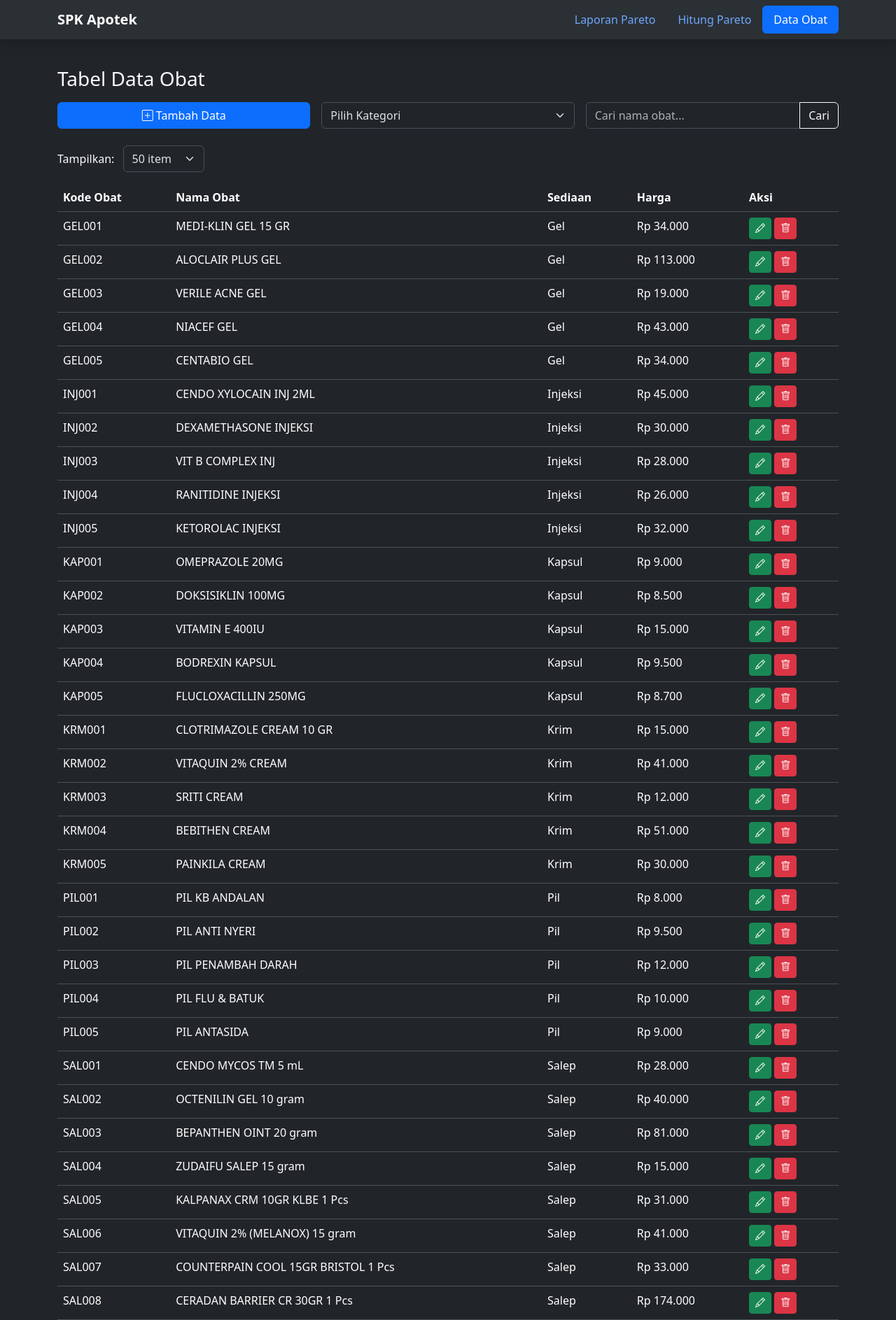
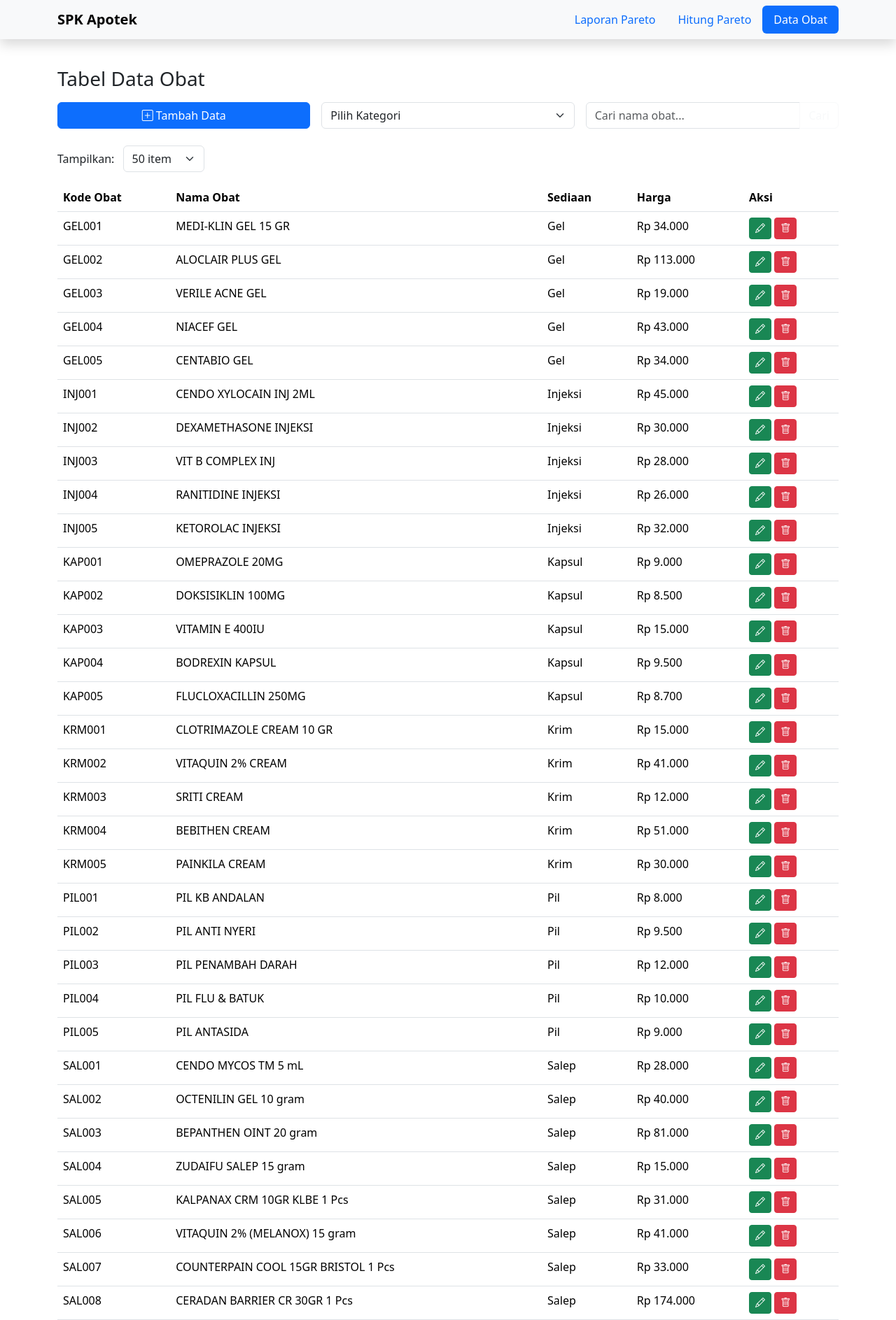
Before and after one commit to furqon1728/spk-apotek-pareto, a PHP site: page /tabel-obat.php in a window 1280 px wide. Shown: the top 1887 px of the page at 70% size. Run offline with PHP 8.4, Linux system fonts and the light colour scheme; data comes from the database, SQL or seed files in the repository.

Commit message:
white theme

```diff
--- a/tabel-obat.php
+++ b/tabel-obat.php
@@ -42,7 +42,7 @@
 
 ?>
 <!DOCTYPE html>
-<html lang="en" data-bs-theme="dark">
+<html lang="en" data-bs-theme="light">
 <head>
   <meta charset="UTF-8">
   <meta name="viewport" content="width=device-width, initial-scale=1.0">
@@ -53,7 +53,7 @@
 </head>
 <body>
   <!-- NAVBAR -->
-  <nav class="navbar navbar-expand-lg bg-body-tertiary shadow fixed-top">
+  <nav class="navbar navbar-expand-lg bg-light shadow fixed-top">
     <div class="container">
       <a class="navbar-brand fw-bold" href="#">SPK Apotek</a>
       <ul class="nav nav-pills ms-auto">
@@ -66,7 +66,7 @@
 
   <!-- CONTENT -->
   <div class="container pt-5 mt-5">
-    <figure class="text-light">
+    <figure class="text-dark">
       <blockquote class="blockquote">
         <h1 class="h3">Tabel Data Obat</h1>
       </blockquote>
@@ -115,7 +115,7 @@
     <form method="GET" action="" class="mb-3">
       <input type="hidden" name="kategori" value="<?= htmlspecialchars($kategori) ?>">
       <input type="hidden" name="cari" value="<?= htmlspecialchars($cari) ?>">
-      <label class="text-light me-2">Tampilkan:</label>
+      <label class="text-dark me-2">Tampilkan:</label>
       <select name="limit" onchange="this.form.submit()" class="form-select d-inline-block w-auto">
         <?php foreach ($limitOptions as $opt): ?>
           <option value="<?= $opt ?>" <?= ($limit == $opt) ? 'selected' : '' ?>><?= $opt ?> item</option>
@@ -125,7 +125,7 @@
 
     <!-- FEEDBACK PILIHAN -->
     <?php if (!empty($kategori) || !empty($cari)): ?>
-    <div class="text-light mb-3">
+    <div class="text-dark mb-3">
       <?php if (!empty($kategori)): ?>
         <p>Kategori dipilih: <strong><?= htmlspecialchars($kategori) ?></strong></p>
         <a href="tabel-obat.php" class="btn btn-secondary btn-sm">Reset Filter</a>
@@ -138,7 +138,7 @@
 
     <!-- TABLE OBAT -->
     <div class="table-responsive">
-      <table class="table table-hover table-dark">
+      <table class="table table-hover table-white">
         <thead>
           <tr>
             <th>Kode Obat</th>
@@ -164,7 +164,7 @@
             <?php endwhile; ?>
           <?php else: ?>
             <tr>
-              <td colspan="5" class="text-center text-light">Data tidak ditemukan</td>
+              <td colspan="5" class="text-center text-dark">Data tidak ditemukan</td>
             </tr>
           <?php endif; ?>
         </tbody>
```
Also changed, not shown: hitung-pareto.php (+6 -6 lines), index.php (+6 -6 lines), kelola-obat.php (+4 -4 lines).
